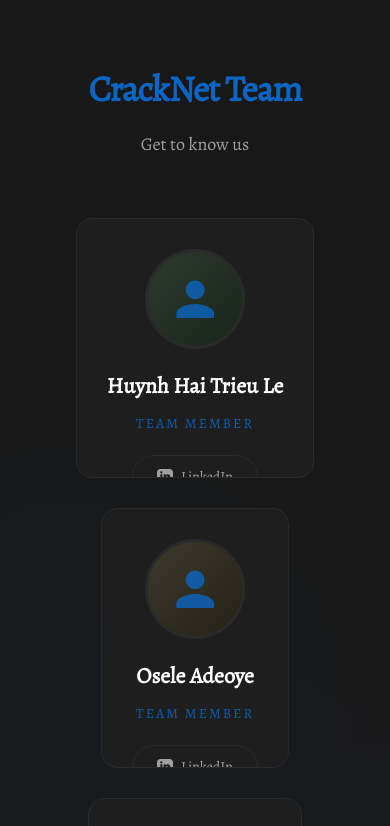
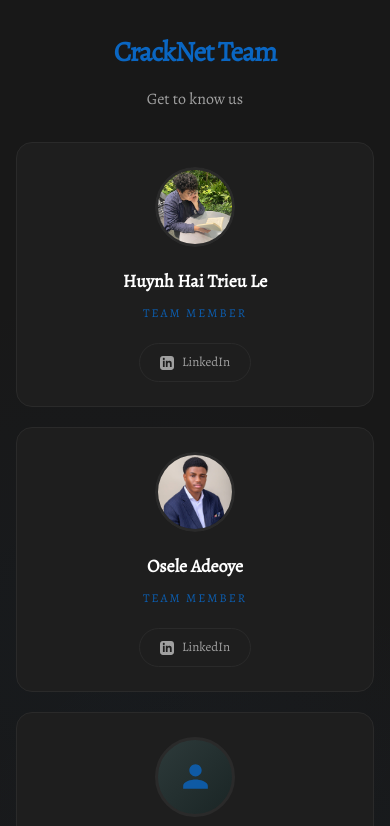
Before and after one commit to trieu-h/cracknet, a plain HTML site: page index.html in a window 390 px wide. Shown: the top 826 px of the page. Drawn offline with Linux system fonts and the light colour scheme.

Commit message:
handle responsiveness

```diff
--- a/index.html
+++ b/index.html
@@ -140,10 +140,19 @@
         transform: scale(1.05);
       }
 
+      .person-card:hover .avatar img {
+        border-color: var(--accent-linkedin);
+        box-shadow: 0 0 20px var(--accent-linkedin-glow);
+      }
+
       .avatar svg {
         width: 60%;
         height: 60%;
         opacity: 0.8;
+      }
+
+      .avatar img {
+        transition: all 0.3s ease;
       }
 
       /* Name & Role */
@@ -237,17 +246,73 @@
 
       /* Responsive */
       @media (max-width: 768px) {
+        body {
+          padding: 30px 16px;
+        }
+
+        .header {
+          margin-bottom: 30px;
+        }
+
         .title {
-          font-size: 36px;
+          font-size: 28px;
         }
 
         .subtitle {
-          font-size: 18px;
+          font-size: 16px;
         }
 
         .team-grid {
           flex-direction: column;
-          align-items: center;
+          align-items: stretch;
+          gap: 20px;
+        }
+
+        .person-card {
+          flex: 1 1 auto;
+          max-width: none;
+          width: 100%;
+          padding: 24px 20px;
+        }
+
+        .avatar {
+          width: 80px;
+          height: 80px;
+        }
+
+        .avatar svg {
+          width: 50%;
+          height: 50%;
+        }
+
+        .name {
+          font-size: 18px;
+        }
+
+        .role {
+          font-size: 12px;
+        }
+
+        .linkedin-btn {
+          padding: 8px 20px;
+          font-size: 13px;
+        }
+
+        .linkedin-btn svg {
+          width: 14px;
+          height: 14px;
+        }
+      }
+
+      /* Tablet adjustments */
+      @media (min-width: 769px) and (max-width: 1024px) {
+        .team-grid {
+          gap: 20px;
+        }
+
+        .person-card {
+          flex: 0 0 calc(50% - 20px);
+          max-width: calc(50% - 20px);
         }
       }
     </style>
@@ -260,10 +325,8 @@
 
     <div class="team-grid">
       <div class="person-card">
-        <div class="avatar" style="background: linear-gradient(135deg, #2d3a2d 0%, #1a251a 100%);">
-          <svg viewBox="0 0 24 24" fill="currentColor">
-            <path d="M12 12c2.21 0 4-1.79 4-4s-1.79-4-4-4-4 1.79-4 4 1.79 4 4 4zm0 2c-2.67 0-8 1.34-8 4v2h16v-2c0-2.66-5.33-4-8-4z"/>
-          </svg>
+        <div class="avatar" style="background: none; border: none;">
+          <img src="photos/trieu.jpeg" alt="Huynh Hai Trieu Le" style="width: 100%; height: 100%; object-fit: cover; border-radius: 50%; border: 3px solid var(--border-color);">
         </div>
         <h2 class="name">Huynh Hai Trieu Le</h2>
         <p class="role">Team Member</p>
@@ -276,14 +339,12 @@
       </div>
 
       <div class="person-card">
-        <div class="avatar" style="background: linear-gradient(135deg, #3d3a2d 0%, #252215 100%);">
-          <svg viewBox="0 0 24 24" fill="currentColor">
-            <path d="M12 12c2.21 0 4-1.79 4-4s-1.79-4-4-4-4 1.79-4 4 1.79 4 4 4zm0 2c-2.67 0-8 1.34-8 4v2h16v-2c0-2.66-5.33-4-8-4z"/>
-          </svg>
+        <div class="avatar" style="background: none; border: none;">
+          <img src="photos/osele.jpeg" alt="Osele Adeoye" style="width: 100%; height: 100%; object-fit: cover; border-radius: 50%; border: 3px solid var(--border-color);">
         </div>
         <h2 class="name">Osele Adeoye</h2>
         <p class="role">Team Member</p>
-        <a href="https://www.linkedin.com/in/osele-adeoye/" target="_blank" rel="noopener noreferrer" class="linkedin-btn">
+        <a href="https://www.linkedin.com/in/osele-adeoye-968a62272/" target="_blank" rel="noopener noreferrer" class="linkedin-btn">
           <svg viewBox="0 0 24 24" fill="currentColor">
             <path d="M19 0h-14c-2.761 0-5 2.239-5 5v14c0 2.761 2.239 5 5 5h14c2.762 0 5-2.239 5-5v-14c0-2.761-2.238-5-5-5zm-11 19h-3v-11h3v11zm-1.5-12.268c-.966 0-1.75-.79-1.75-1.764s.784-1.764 1.75-1.764 1.75.79 1.75 1.764-.783 1.764-1.75 1.764zm13.5 12.268h-3v-5.604c0-3.368-4-3.113-4 0v5.604h-3v-11h3v1.765c1.396-2.586 7-2.777 7 2.476v6.759z"/>
           </svg>
```
Also changed, not shown: photos/osele.jpeg (added), photos/trieu.jpeg (added).
